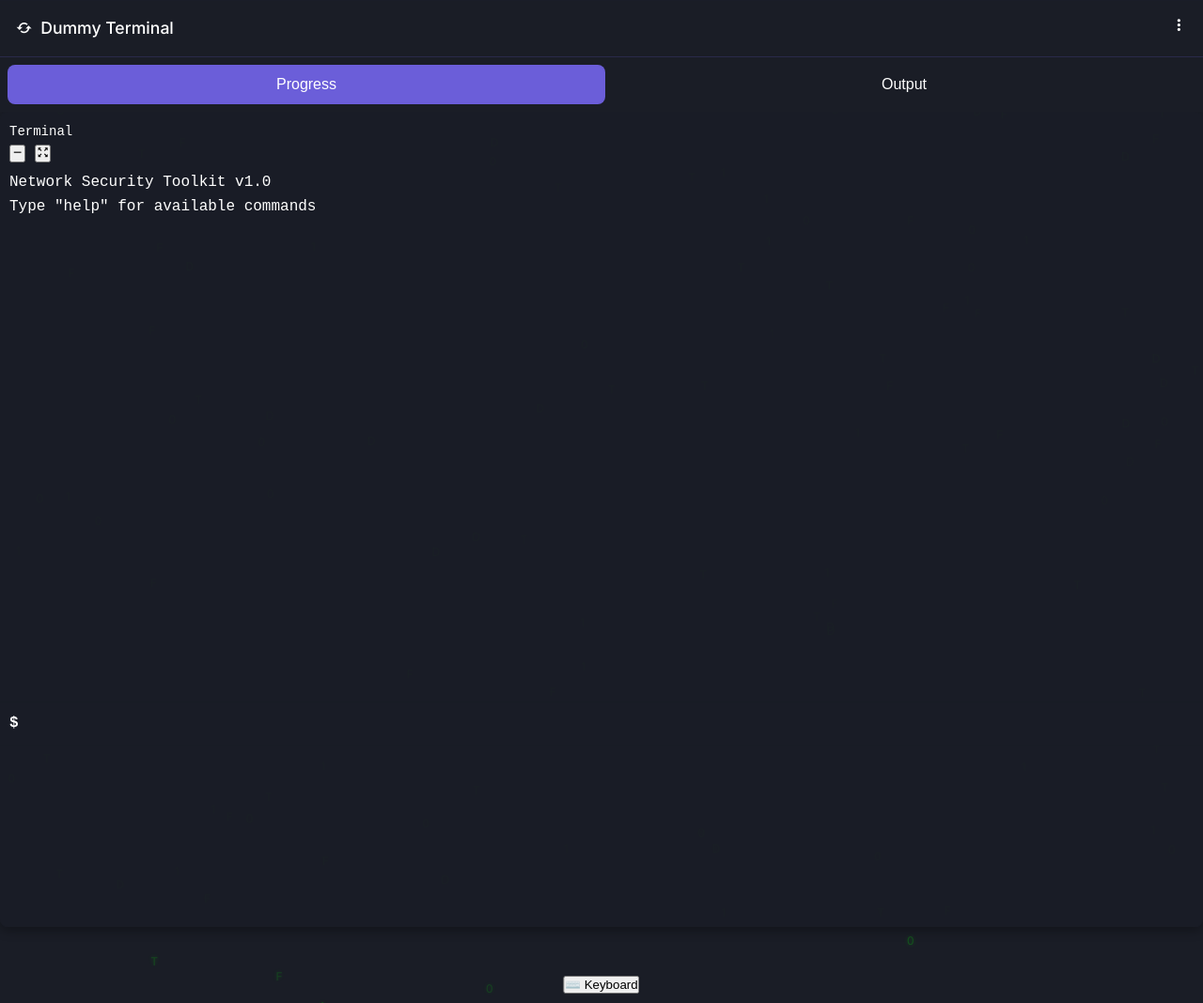
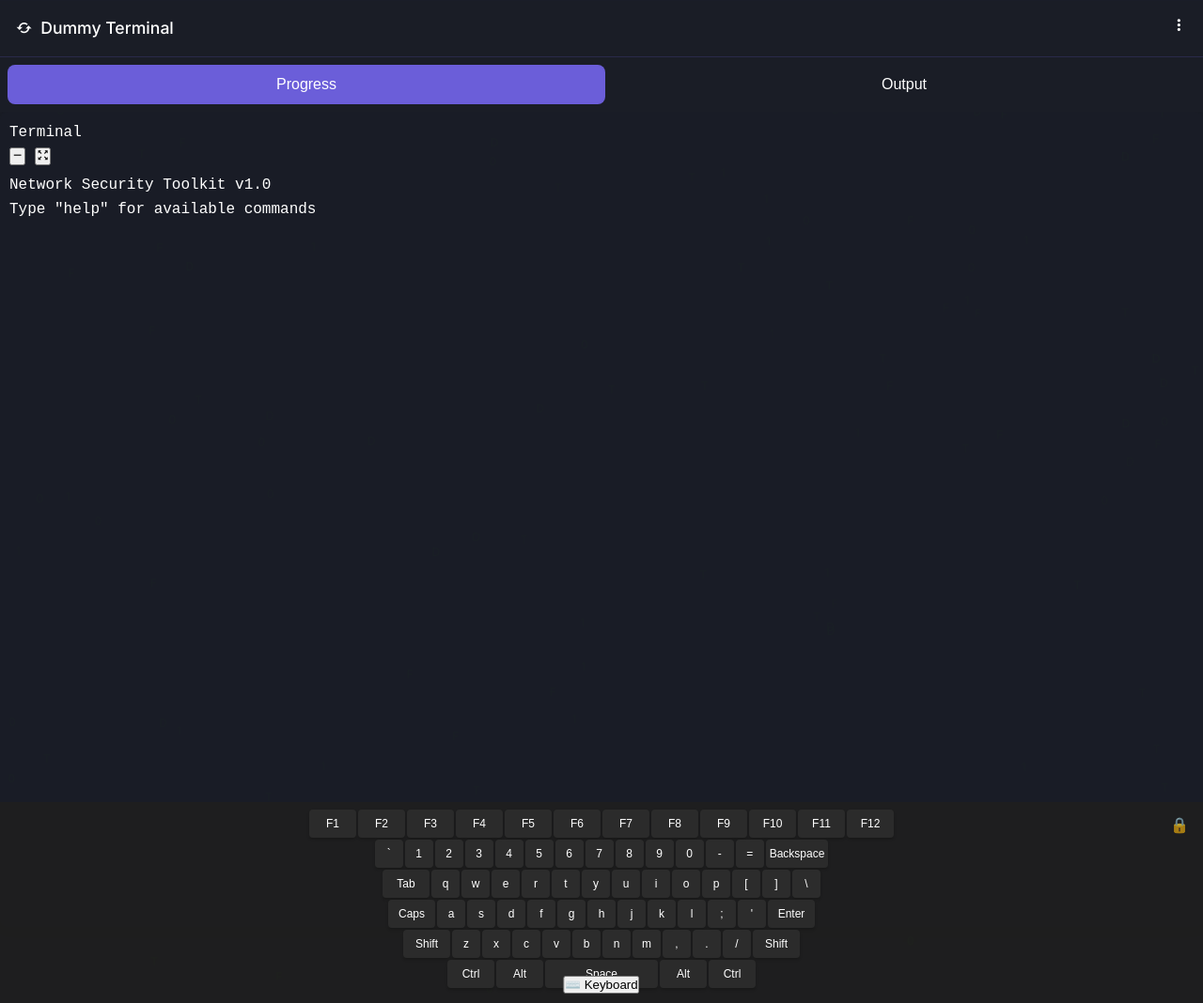
Before and after one commit to dkinzer222/Dummy_Terminal_Function, a Flask app: page / in a window 1280 px wide. Shown: the whole page at 94% size. Run offline with Flask 3, Linux system fonts and the light colour scheme.

Commit message:
Agent query: Please verify: 1. Is the keyboard properly sized and positioned? 2. Can you drag and resize the keyboard when unlocked? 3. Does the input field appear correctly above the keyboard?

```diff
--- a/static/css/terminal.css
+++ b/static/css/terminal.css
@@ -59,25 +59,17 @@
 }
 
 .terminal-input {
-    position: fixed;
-    bottom: 30vh; /* Position above keyboard */
+    position: absolute;
+    bottom: 100%;
     left: 0;
     right: 0;
-    z-index: 1001;
     background-color: rgba(26, 29, 38, 0.95);
     padding: 10px;
+    border-top-left-radius: 8px;
+    border-top-right-radius: 8px;
+    border-bottom: 1px solid rgba(107, 94, 217, 0.2);
     display: flex;
     align-items: center;
-    transform: translateY(100%);
-    transition: transform 0.3s ease;
-}
-
-.terminal-input.visible {
-    transform: translateY(0);
-}
-
-.terminal-title {
-    font-size: 14px; /* Reduced from default size */
 }
 
 .prompt {
@@ -104,20 +96,21 @@
     left: 0;
     right: 0;
     background-color: rgba(31, 31, 31, 0.95);
-    transform: translateY(100%);
-    transition: transform 0.3s cubic-bezier(0.4, 0, 0.2, 1);
     z-index: 1000;
     padding: 8px;
-    max-height: 30vh;
+    max-height: 40vh;
+    min-height: 20vh;
     overflow-y: auto;
 }
 
 .keyboard-container.draggable {
-    cursor: move;
     resize: both;
     overflow: auto;
-    min-width: 200px;
-    min-height: 100px;
+    min-width: 300px;
+    max-width: 100vw;
+    min-height: 150px;
+    max-height: 50vh;
+    border: 1px solid rgba(107, 94, 217, 0.2);
 }
 
 .keyboard-container.visible {
--- a/static/js/keyboard.js
+++ b/static/js/keyboard.js
@@ -68,10 +68,30 @@
             };
         });
 
+        const constrainPosition = () => {
+            const rect = this.container.getBoundingClientRect();
+            const windowWidth = window.innerWidth;
+            const windowHeight = window.innerHeight;
+
+            if (rect.right > windowWidth) {
+                this.container.style.left = (windowWidth - rect.width) + 'px';
+            }
+            if (rect.bottom > windowHeight) {
+                this.container.style.top = (windowHeight - rect.height) + 'px';
+            }
+            if (rect.left < 0) {
+                this.container.style.left = '0px';
+            }
+            if (rect.top < 0) {
+                this.container.style.top = '0px';
+            }
+        };
+
         document.addEventListener('mousemove', (e) => {
             if (!this.isDragging) return;
             this.container.style.left = (e.clientX - this.dragStart.x) + 'px';
             this.container.style.top = (e.clientY - this.dragStart.y) + 'px';
+            constrainPosition();
         });
 
         document.addEventListener('mouseup', () => {
@@ -93,6 +113,7 @@
             e.preventDefault();
             this.container.style.left = (e.touches[0].clientX - this.dragStart.x) + 'px';
             this.container.style.top = (e.touches[0].clientY - this.dragStart.y) + 'px';
+            constrainPosition();
         });
 
         document.addEventListener('touchend', () => {
```
Also changed, not shown: IMG_9693.png (added), IMG_9694.png (added).
